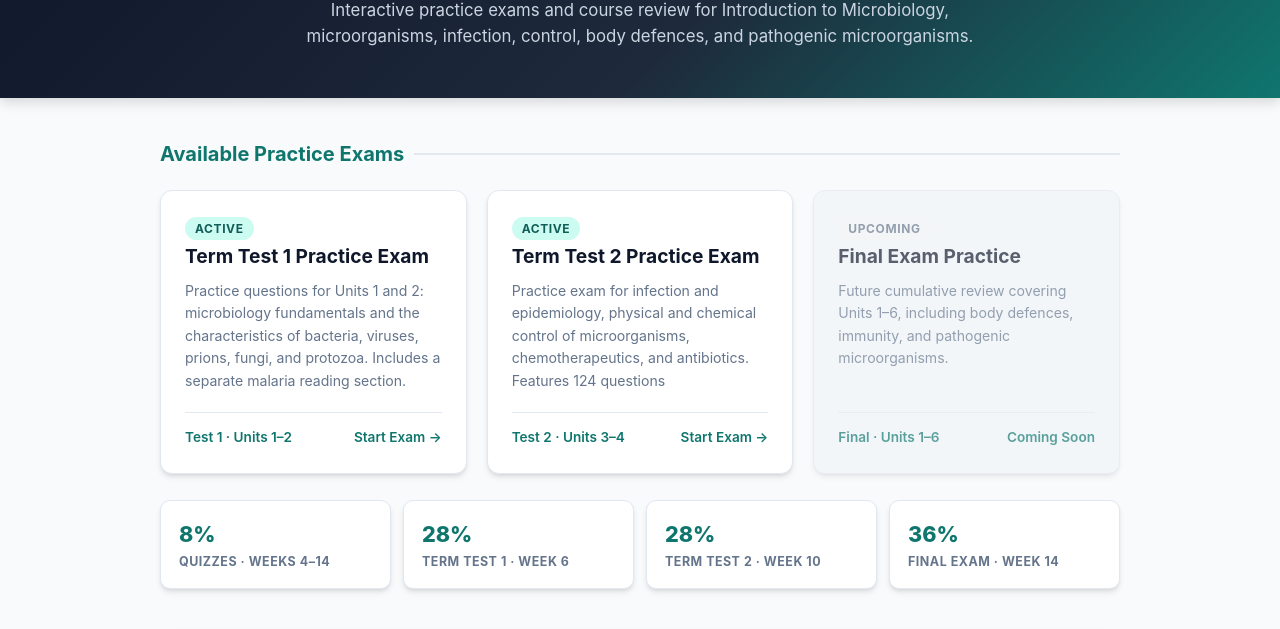
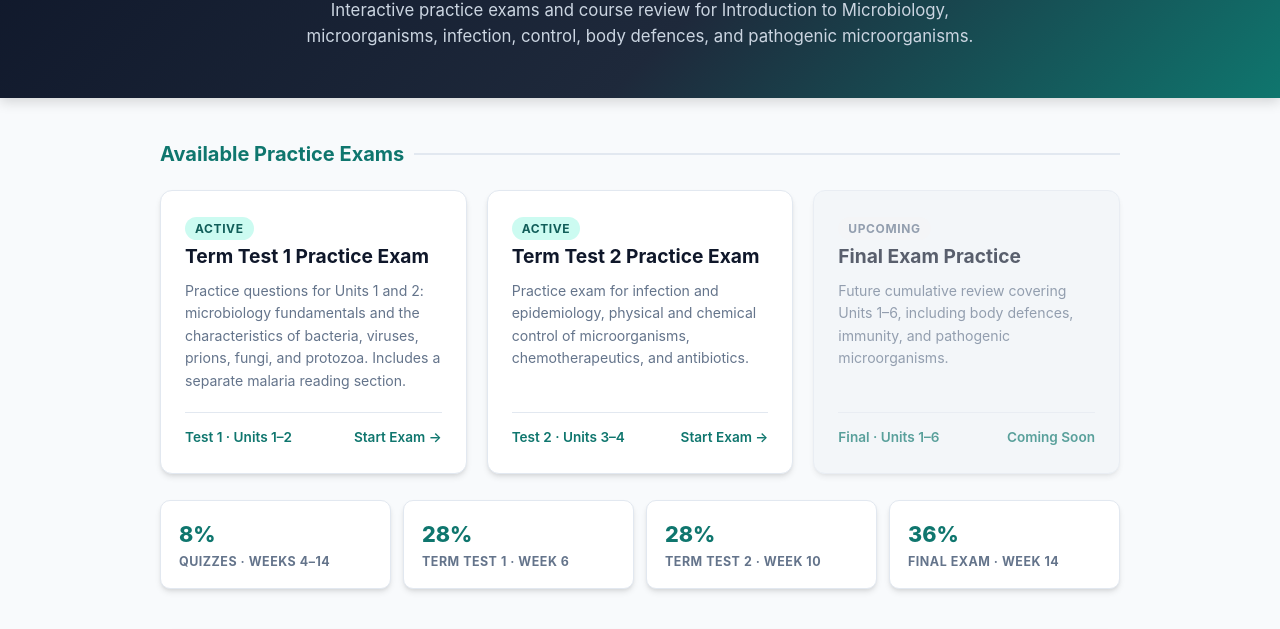
Before and after one commit to camilla-boateng/Microbiology-Practice, a plain HTML site: page index.html in a window 1280 px wide. Shown: the part 117-746 px from the top of the page. Drawn offline with Linux system fonts and the light colour scheme.

Commit message:
Update exam description in index.html
Removed the number of questions from the exam description.

```diff
--- a/index.html
+++ b/index.html
@@ -43,7 +43,7 @@ footer{text-align:center;padding:24px 20px;font-size:.85rem;color:var(--text-mut
       <div>
         <span class="card-tag">Active</span>
         <h2 class="card-title">Term Test 2 Practice Exam</h2>
-        <p class="card-desc">Practice exam for infection and epidemiology, physical and chemical control of microorganisms, chemotherapeutics, and antibiotics. Features 124 questions</p>
+        <p class="card-desc">Practice exam for infection and epidemiology, physical and chemical control of microorganisms, chemotherapeutics, and antibiotics.</p>
       </div>
       <div class="card-footer"><span>Test 2 · Units 3–4</span><span class="btn-action">Start Exam &rarr;</span></div>
     </a>
```
